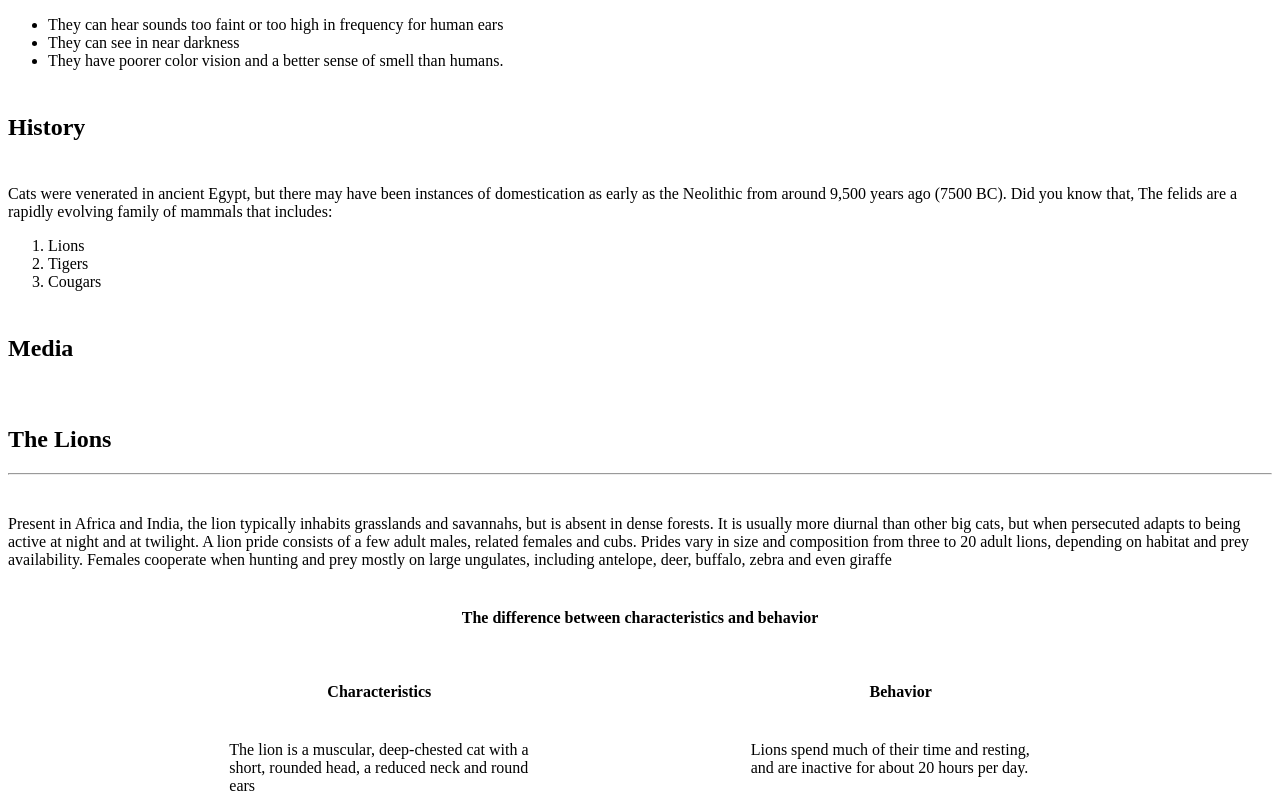
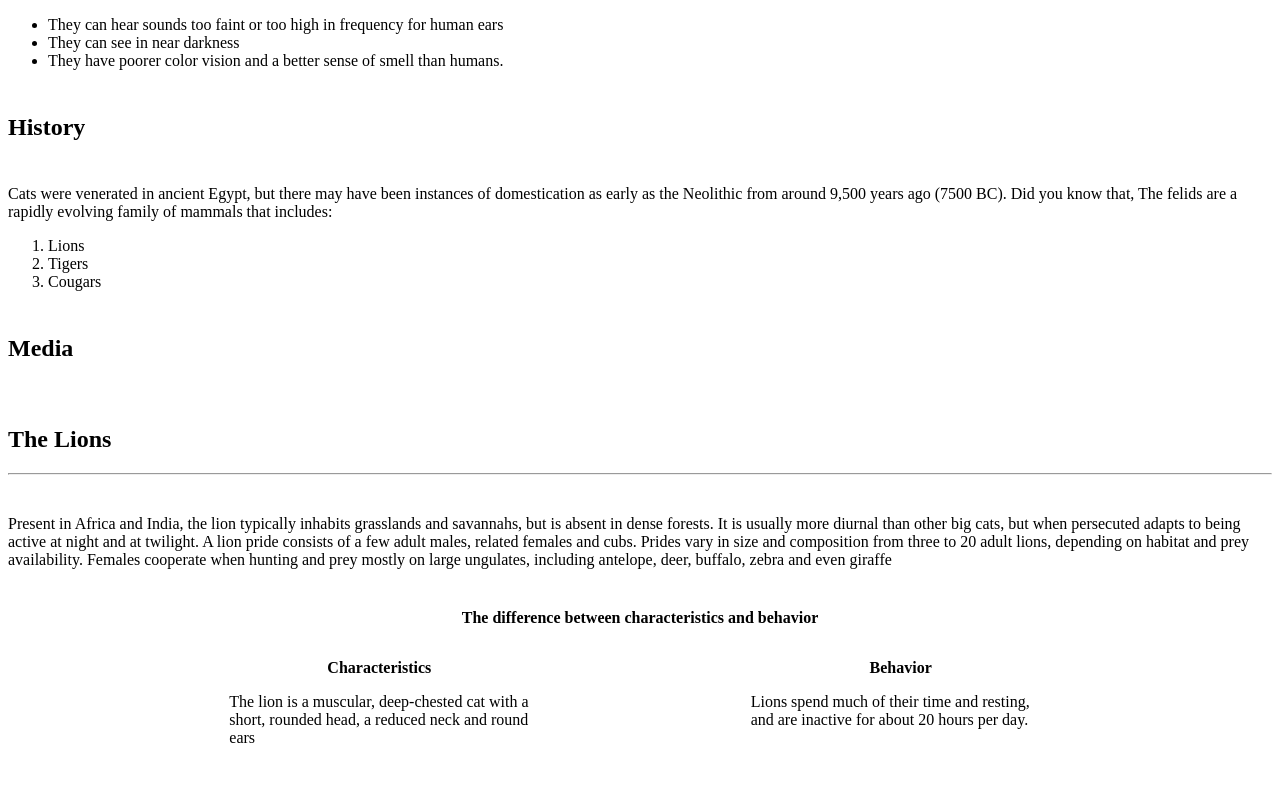
Before and after one commit to JetimLee/thedomesticcatpage, a plain HTML site: page index.html in a window 1280 px wide. Shown: the part 464-1259 px from the top of the page. After the commit the page ends 1215 px from the top, so only its background shows below. Drawn offline with Linux system fonts and the light colour scheme.

Commit message:
Update styles.css

```diff
--- a/styles.css
+++ b/styles.css
@@ -35,6 +35,14 @@ img {
   height: 100px;
 }
 
+.paragraphOne p {
+  padding: 0;
+}
+
+.paragraphTwo p {
+  padding: 0;
+}
+
 .centeredParagraph {
   text-align: center;
 }
```
